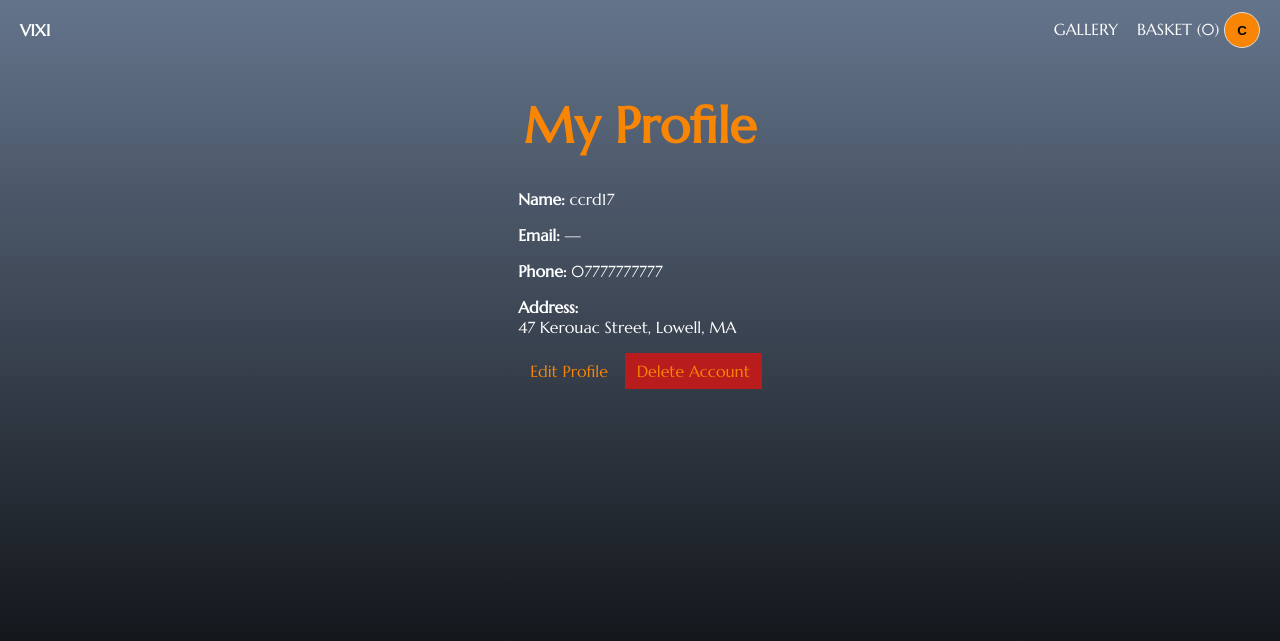
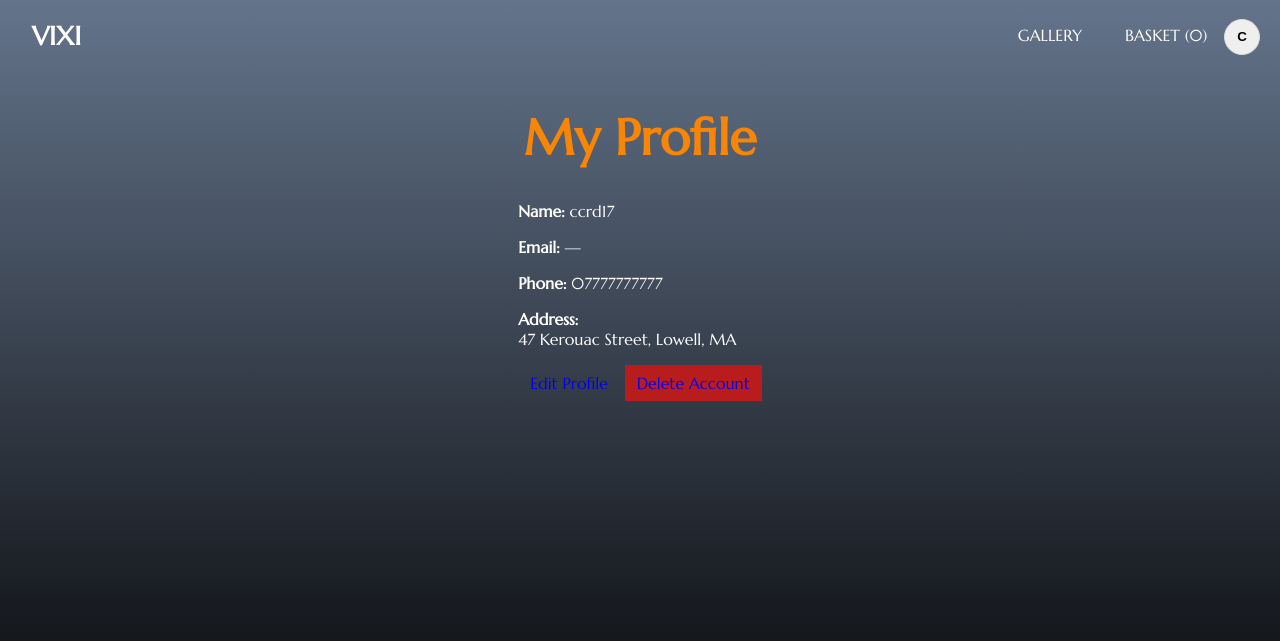
Before and after one commit to ccrd1711/vixi_photography, a Django app: page /accounts/profile/ in a window 1280 px wide. Shown: the top 641 px of the page. Run offline with Django 4.2, Linux system fonts and the light colour scheme; a user stored in the database is signed in; data comes from the database, SQL or seed files in the repository; both versions use the stored data as it was after the commit; some libraries are stand-ins or nearby versions.

Commit message:
Add account delete option and rectify fully basket total amount fault. Push to test. Furhter css styling applied

```diff
--- a/static/css/style.css
+++ b/static/css/style.css
@@ -34,7 +34,6 @@ h1 {
   display: grid;
   place-items: center;
   font-weight: 700;
-  background: #f88604;
   cursor: pointer;
 }
 
@@ -155,6 +154,7 @@ h1 {
   font-weight:700;
   text-decoration:none;
   color:inherit;
+  font-size: 26px;
 }
 
 .nav-links a {
@@ -255,12 +255,12 @@ body.dark .grid img {
   padding:8px 12px;
   text-decoration:none;
   cursor:pointer;
-  color: #f88604;
   background: transparent;
 }
 
 .btn:hover {
   opacity:.9;
+  color: #f88604;
 }
 
 .btn-secondary {
--- a/templates/base.html
+++ b/templates/base.html
@@ -19,10 +19,10 @@
 
 <body class="page {% block body_class %}{% endblock %}">
   <header class="nav">
-    <a class="brand" href="{% url 'home' %}">VIXI</a>
+    <a class="brand btn" href="{% url 'home' %}">VIXI</a>
     <nav class="nav-links">
-      <a href="{% url 'gallery_index' %}">GALLERY</a>
-      <a href="{% url 'cart' %}">BASKET ({{ cart_count|default:0 }})</a>
+      <a href="{% url 'gallery_index' %}" class="btn">GALLERY</a>
+      <a href="{% url 'cart' %}" class="btn">BASKET ({{ cart_count|default:0 }})</a>
       {% if user.is_authenticated %}
   <div class="profile">
     <button class="avatar" id="avatarBtn" aria-haspopup="menu" aria-expanded="false">
```
Also changed, not shown: db.sqlite3.
